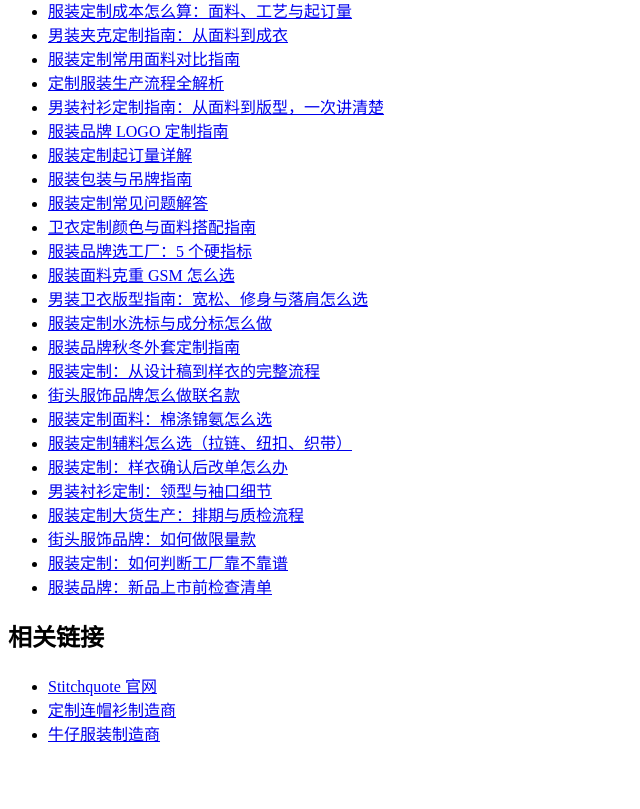
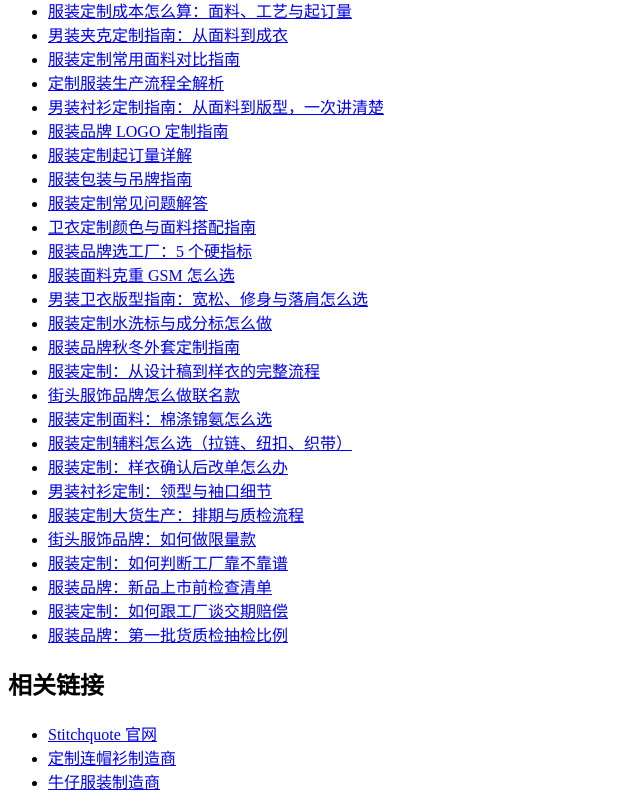
Before and after one commit to stitchquote/stitchquote, a plain HTML site: page index.html in a window 1280 px wide. Shown: the part 325-1134 px from the top of the page, without its empty margins (0-640 px from the left). Before the commit the page ends 1086 px from the top, so only its background shows below. Drawn offline with Linux system fonts and the light colour scheme.

Commit message:
Add 2 guide links to index
Added links for delivery compensation and first order inspection guides.

```diff
--- a/index.html
+++ b/index.html
@@ -39,6 +39,8 @@
 <li><a href="limited-edition-guide.html">街头服饰品牌：如何做限量款</a></li>
 <li><a href="factory-trust-guide.html">服装定制：如何判断工厂靠不靠谱</a></li>
 <li><a href="launch-checklist-guide.html">服装品牌：新品上市前检查清单</a></li>
+<li><a href="delivery-compensation-guide.html">服装定制：如何跟工厂谈交期赔偿</a></li>
+<li><a href="first-order-inspection-guide.html">服装品牌：第一批货质检抽检比例</a></li>
 </ul>
 <h2>相关链接</h2>
 <ul>
```
